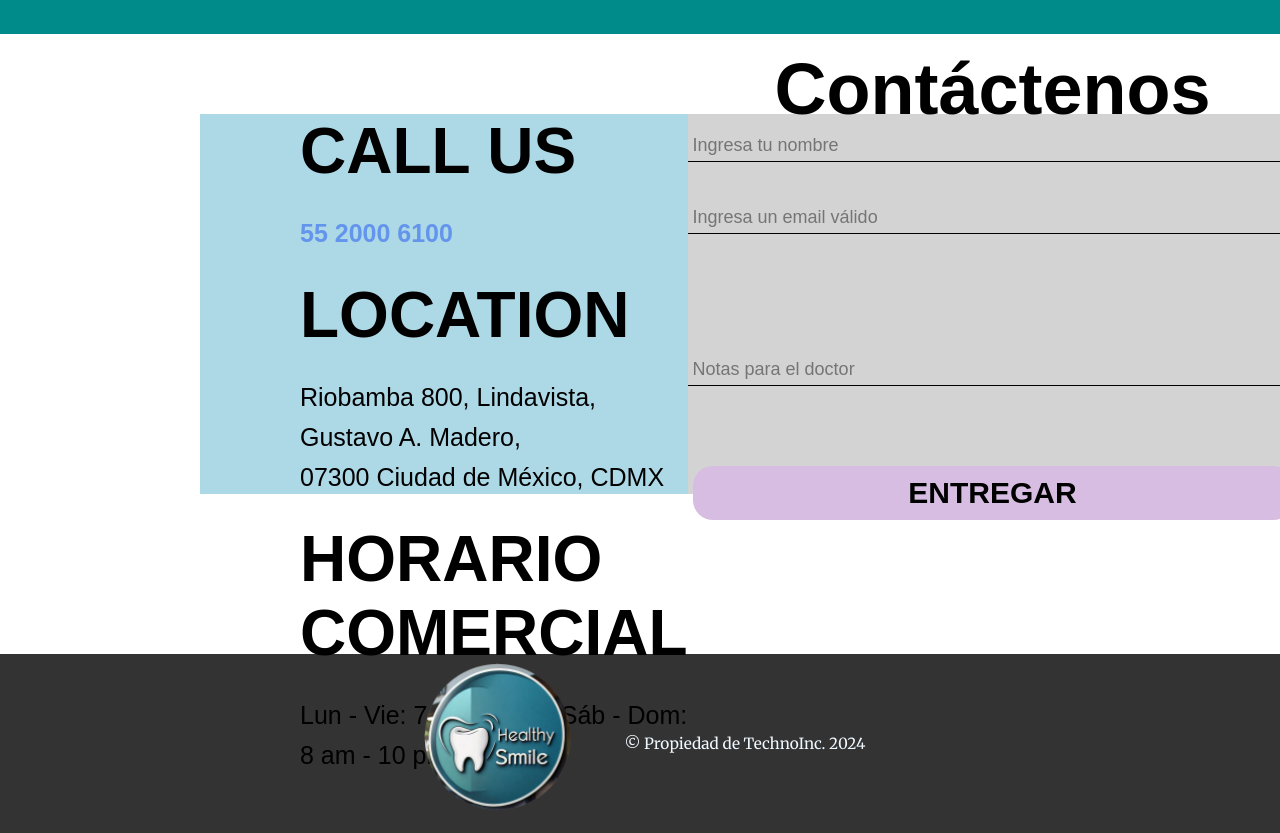
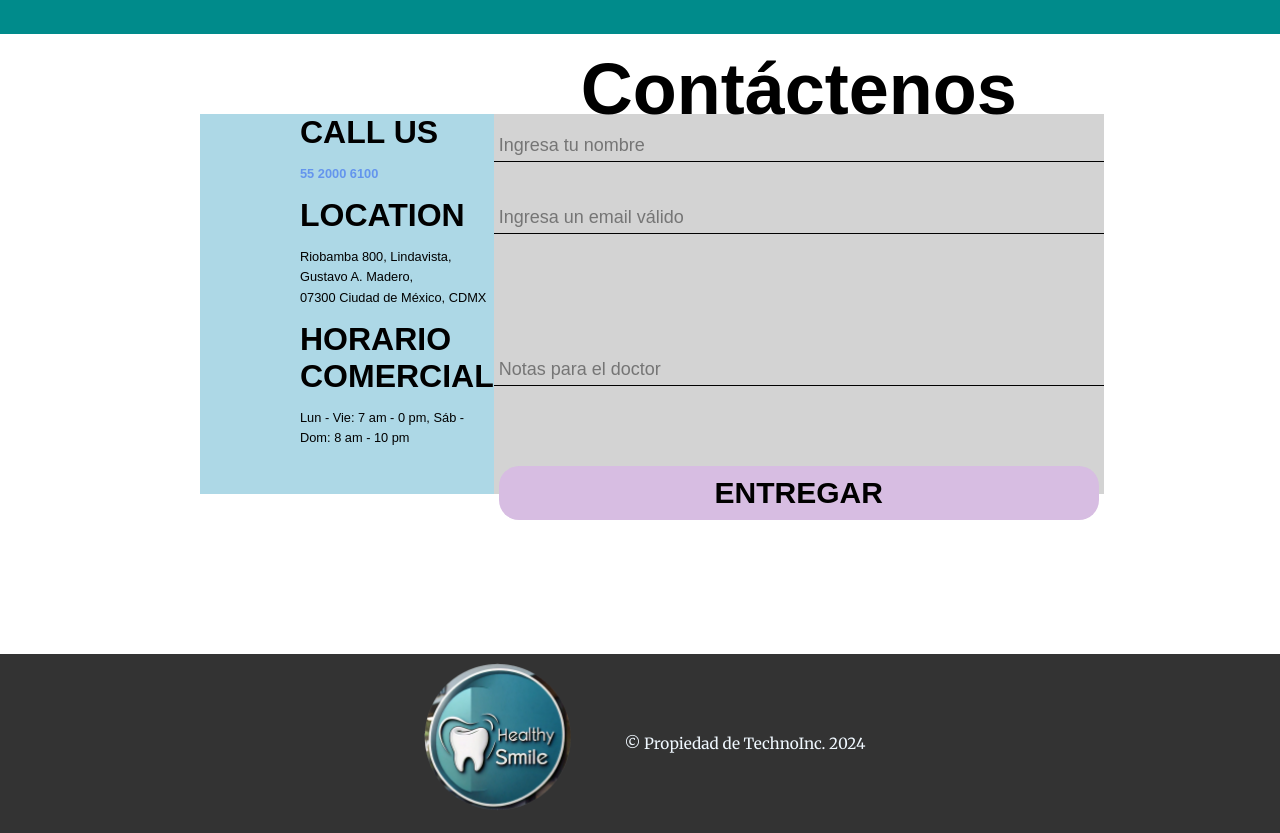
Before and after one commit to MaylinAnzures/DreamTeamMaster, a React (Vite) app in the folder HealthySmile/: page /Inicio in a window 1280 px wide. Shown: the part 8797-9630 px from the top of the page. Built offline with nearby package versions, Linux system fonts and the light colour scheme.

Commit message:
ultimo commit max

```diff
--- a/HealthySmile/src/componentes/Home.css
+++ b/HealthySmile/src/componentes/Home.css
@@ -341,3 +341,11 @@
     font-weight: bold;
     width: 400px;
 }
+
+.form1 h3{
+    font-size: 2.5vw;
+}
+
+.form1 p{
+    font-size: 1vw;
+}
```
